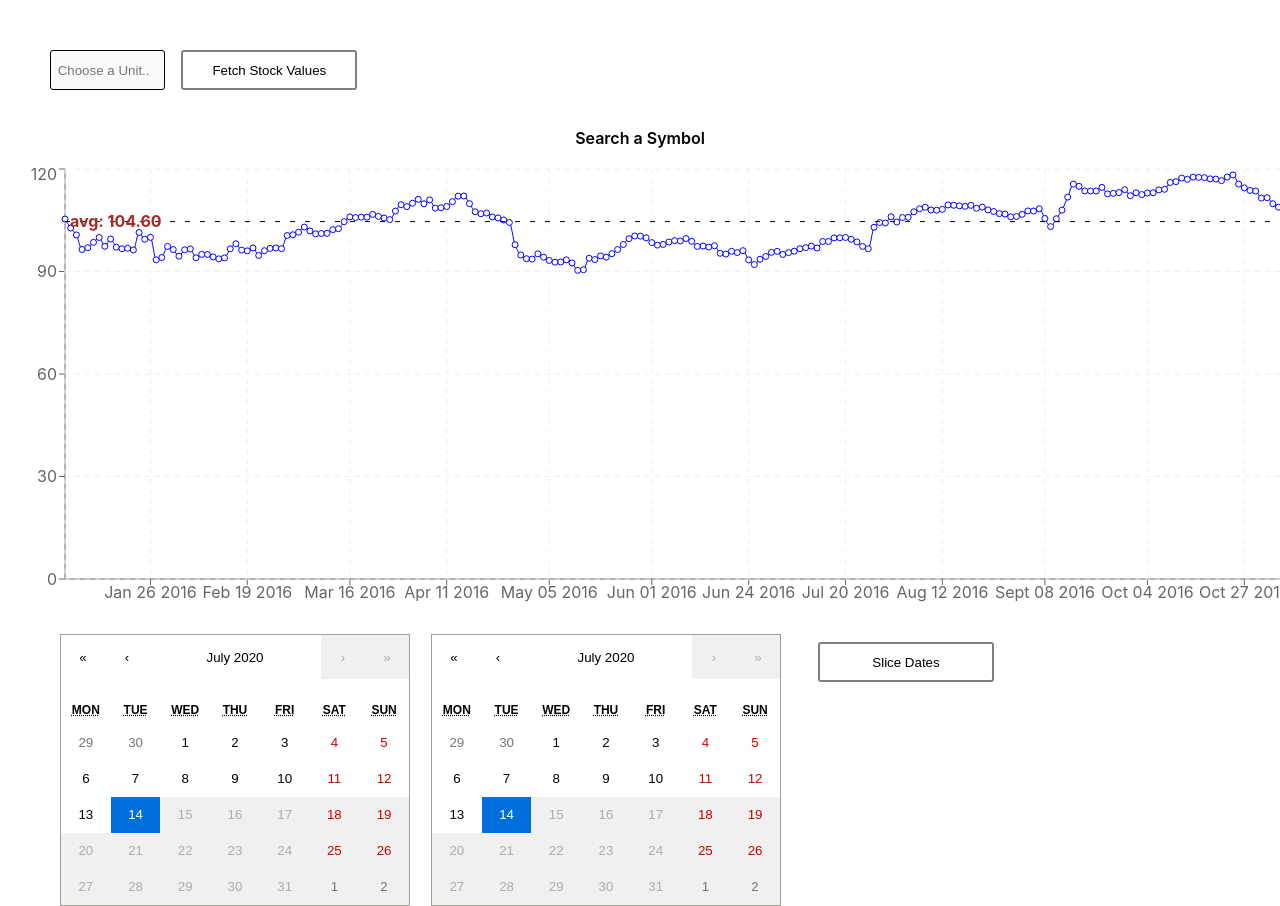
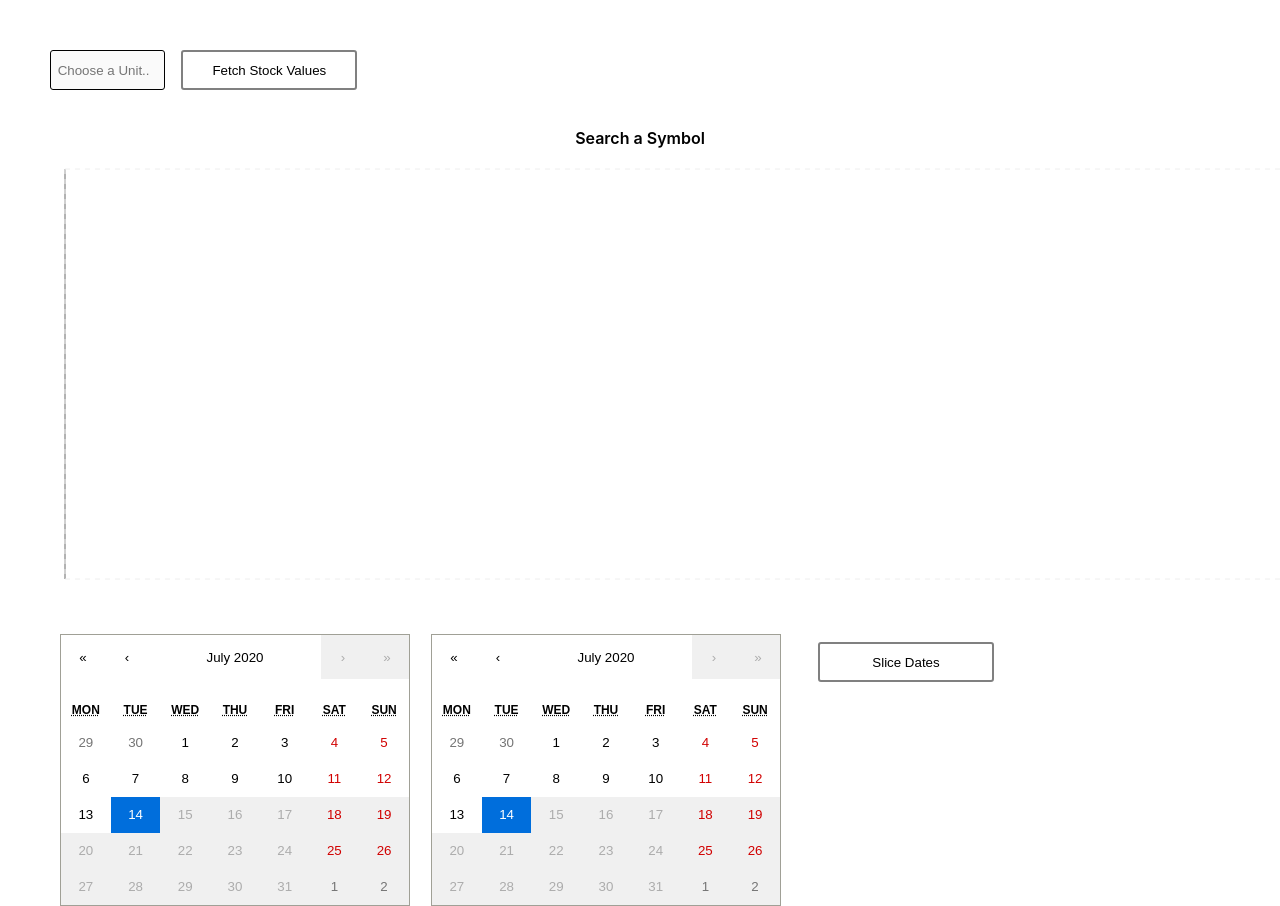
Before and after one commit to georgep98/Stock-Price, a React (Create React App) app: page / in a window 1280 px wide. Shown: the top 906 px of the page. Built offline with nearby package versions, Linux system fonts and the light colour scheme; no server answers.

Commit message:
Fixes on Slicing Dates

```diff
--- a/src/App.tsx
+++ b/src/App.tsx
@@ -29,20 +29,20 @@ export class App extends React.Component<Props, State> {
       chartTimeSeries: [],
       startDate: new Date(),
       endDate: new Date(),
-      filteredSeries: [],
+      filteredSeries: null as any,
     }
   }
 
   public render() {
-    const { chartTimeSeries, filteredSeries, startDate, endDate,inputValue } = this.state;
+    const { chartTimeSeries, filteredSeries, startDate, endDate, inputValue } = this.state;
 
     return (
       <styled.App>
         <StyledInput onChange={(e: any) => this.handleInputChange(e)} />
-        <Button onClick={() => this.callVantageApi()} text={'Fetch Stock Values'}/>
+        <Button onClick={() => this.callVantageApi()} text={'Fetch Stock Values'} />
         <Chart
           symbol={!!inputValue ? inputValue : 'Symbol'}
-          chartTimeSeries={filteredSeries.length ? filteredSeries: chartTimeSeries} />
+          chartTimeSeries={filteredSeries !== null ? filteredSeries : chartTimeSeries} />
 
         <styled.Calendars>
           <Calendar
@@ -59,7 +59,7 @@ export class App extends React.Component<Props, State> {
             value={endDate}
           />
 
-          <Button onClick={() => this.sliceDate()} text={'Slice Dates'}/>
+          <Button onClick={() => this.sliceDate()} text={'Slice Dates'} />
 
         </styled.Calendars>
 
@@ -67,11 +67,36 @@ export class App extends React.Component<Props, State> {
     )
   }
 
+  public componentDidMount() {
+    let request = utils.createAlphaVantageRequestInfo('amzn');
+
+    fetch(request)
+      .then(
+        (res) => {
+          return res.json();
+        }
+      )
+      .then(
+        (data) => {
+          if (data['Error Message']) {
+            console.warn('<!> Error')
+            return;
+          }
+          this.setState({
+            chartTimeSeries: utils.convertTimeSeries(data),
+          });
+        }
+
+      )
+  }
+
   private sliceDate() {
-    const { chartTimeSeries, startDate, endDate } =this.state;
+    const { chartTimeSeries, startDate, endDate } = this.state;
     let copyChartTimeSeries = chartTimeSeries;
 
-    copyChartTimeSeries = copyChartTimeSeries.filter(timeSeries => new Date(timeSeries.date) > startDate && new Date(timeSeries.date) < endDate )
+
+    copyChartTimeSeries = copyChartTimeSeries.filter(timeSeries => new Date(timeSeries.date) >= startDate && new Date(timeSeries.date) <= endDate)
+    console.log('+++ copyChartTimeSeries', copyChartTimeSeries);
 
     this.setState({
       filteredSeries: copyChartTimeSeries
@@ -98,7 +123,7 @@ export class App extends React.Component<Props, State> {
 
   private callVantageApi() {
     this.setState({
-      filteredSeries: [],
+      filteredSeries: null as any,
     })
     const { inputValue } = this.state;
     let stockSymbol = inputValue;
--- a/src/components/chart/chart.tsx
+++ b/src/components/chart/chart.tsx
@@ -32,7 +32,7 @@ export class Chart extends React.Component<Props, State> {
 
     public render() {
         const { chartTimeSeries, symbol } = this.props;
-        let avg = computeAveragePrice(chartTimeSeries.length ? this.props.chartTimeSeries : pricesMock);
+        let avg = computeAveragePrice(chartTimeSeries);
 
         return (
             <styled.ChartWrapper>
@@ -40,7 +40,7 @@ export class Chart extends React.Component<Props, State> {
                     {chartTimeSeries.length ? symbol : 'Search a Symbol'}
                 </styled.Symbol>
                 {
-                    <LineChart width={1500} height={450} data={chartTimeSeries.length ? chartTimeSeries : pricesMock}>
+                    <LineChart width={1500} height={450} data={chartTimeSeries}>
                         <XAxis dataKey='date' />
                         <YAxis dataKey='price' />
                         <CartesianGrid stroke="#eee" strokeDasharray="5 5" />
```
